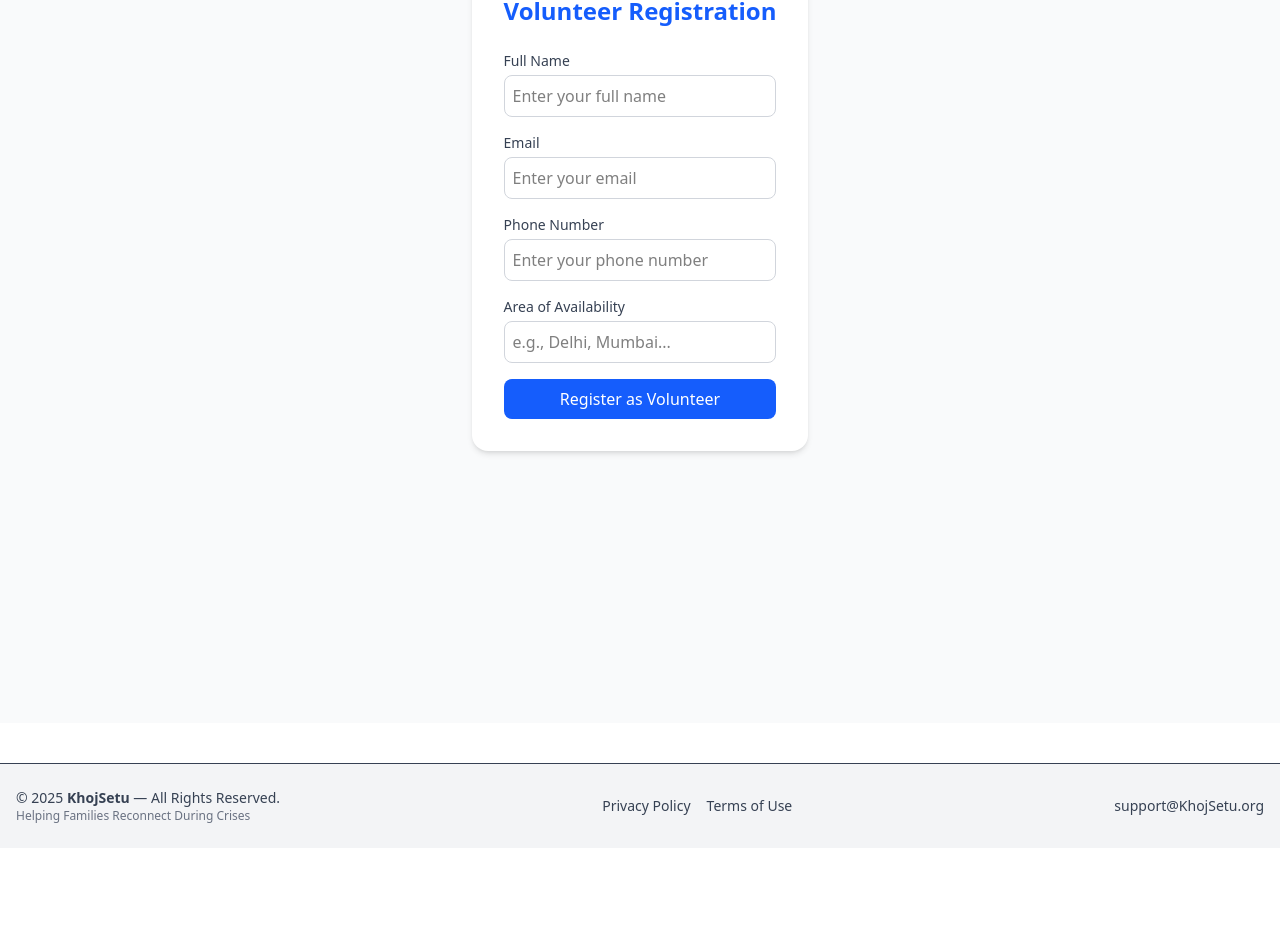
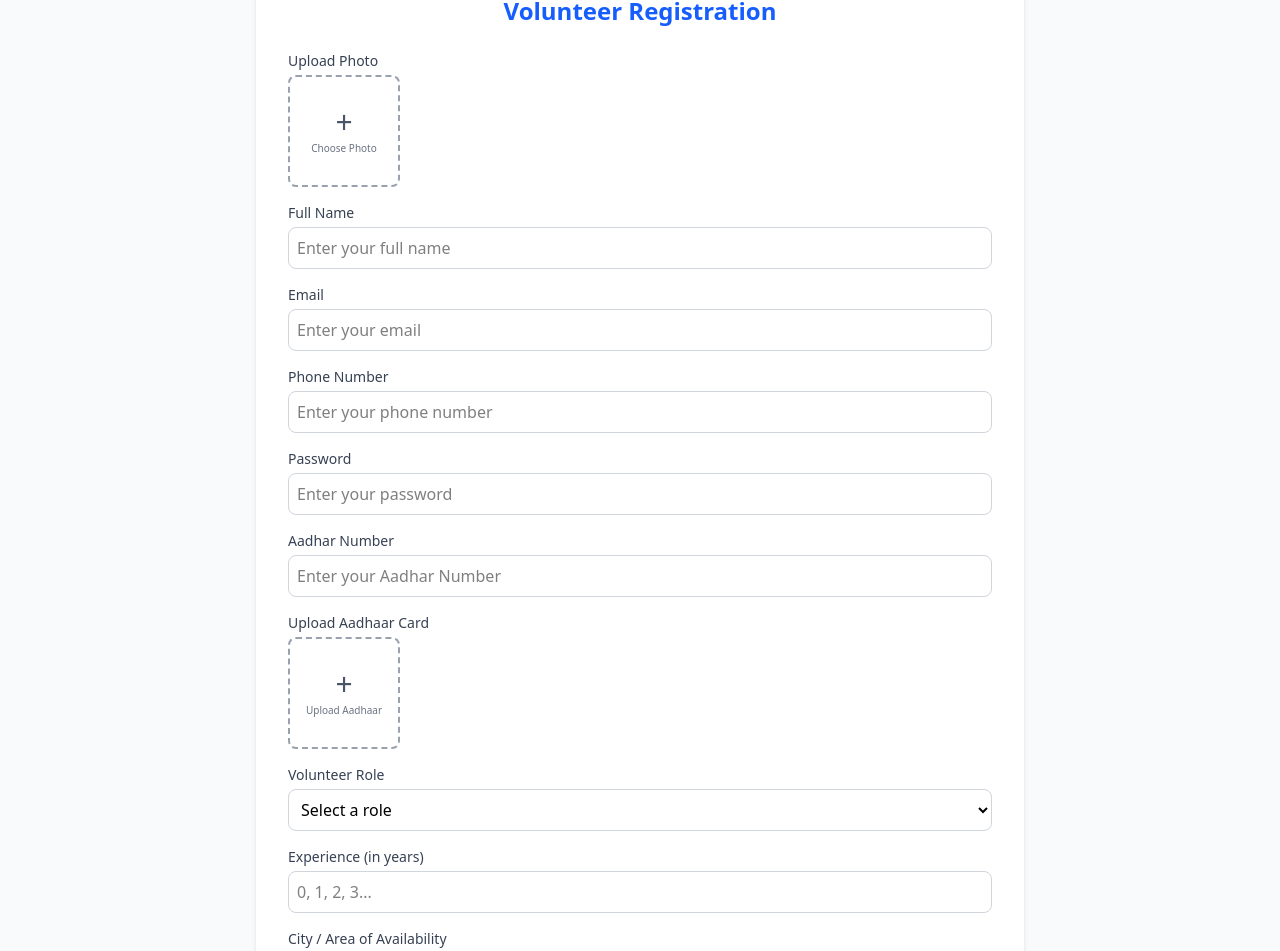
Before and after one commit to KB-Bhandari/missing_person_reunification-app, a React (Vite) app: page /volunteerRegister in a window 1280 px wide. Shown: the part 129-1080 px from the top of the page. Before the commit the page ends 977 px from the top, so only its background shows below. Built offline with nearby package versions, Linux system fonts and the light colour scheme.

Commit message:
Updated project with fixes

```diff
--- a/src/pages/family_Register.jsx
+++ b/src/pages/family_Register.jsx
@@ -3,7 +3,7 @@ import React from "react";
 const FamilyRegister = () => {
   return (
     <div className="min-h-screen flex flex-col bg-gray-50">
-      <div className="max-w-md mx-auto bg-white shadow-md rounded-2xl mt-10 p-8">
+      <div className="w-full max-w-3xl mx-auto bg-white shadow-md rounded-2xl mt-10 p-8">
         <h2 className="text-2xl font-bold text-center text-blue-600 mb-6">
           Family Registration
         </h2>
@@ -22,6 +22,30 @@ const FamilyRegister = () => {
 
           <div>
             <label className="block text-sm font-medium text-gray-700">
+              Password
+            </label>
+
+            <input
+              type="password"
+              className="mt-1 w-full border border-gray-300 rounded-lg p-2 focus:ring-2 focus:ring-blue-500 focus:outline-none"
+              placeholder="Enter your password"
+            />
+          </div>
+
+          <div>
+            <label className="block text-sm font-medium text-gray-700">
+              Confirm Password
+            </label>
+
+            <input
+              type="password"
+              className="mt-1 w-full border border-gray-300 rounded-lg p-2 focus:ring-2 focus:ring-blue-500 focus:outline-none"
+              placeholder="Re-enter your password"
+            />
+          </div>
+
+          <div>
+            <label className="block text-sm font-medium text-gray-700">
               Contact Person
             </label>
             <input
@@ -29,6 +53,27 @@ const FamilyRegister = () => {
               className="mt-1 w-full border border-gray-300 rounded-lg p-2 focus:ring-2 focus:ring-blue-500 focus:outline-none"
               placeholder="Enter contact person name"
             />
+          </div>
+
+          <div>
+            <label className="block text-sm font-medium text-gray-700">
+              Relation to Missing Person
+            </label>
+
+            <select
+              className="mt-1 w-full border border-gray-300 rounded-lg p-2 bg-white focus:ring-2 focus:ring-blue-500 focus:outline-none"
+              defaultValue=""
+            >
+              <option value="" disabled>
+                Select relation
+              </option>
+              <option value="father">Father</option>
+              <option value="mother">Mother</option>
+              <option value="brother">Brother</option>
+              <option value="sister">Sister</option>
+              <option value="guardian">Guardian</option>
+              <option value="other">Other</option>
+            </select>
           </div>
 
           <div>
--- a/src/pages/volunteerRegister.jsx
+++ b/src/pages/volunteerRegister.jsx
@@ -3,12 +3,38 @@ import React from "react";
 const VolunteerRegister = () => {
   return (
     <div className="min-h-screen flex flex-col bg-gray-50">
-      <div className="max-w-md mx-auto bg-white shadow-md rounded-2xl mt-10 p-8">
+      <div className="w-full max-w-3xl mx-auto bg-white shadow-md rounded-2xl mt-10 p-8">
         <h2 className="text-2xl font-bold text-center text-blue-600 mb-6">
           Volunteer Registration
         </h2>
 
+
         <form className="space-y-4">
+
+          <div>
+            <div className="flex flex-col">
+  <label className="text-sm font-medium text-gray-700 mb-1">
+    Upload Photo
+  </label>
+
+  <label
+    className="
+      w-28 h-28
+      border-2 border-dashed border-gray-400
+      rounded-lg
+      flex flex-col
+      items-center justify-center
+      cursor-pointer
+      hover:bg-gray-100 transition
+    "
+  >
+    <span className="text-3xl text-gray-600 leading-none">+</span>
+    <span className="text-[10px] text-gray-500 mt-1">Choose Photo</span>
+
+    <input type="file" accept="image/*" className="hidden" />
+  </label>
+</div>
+          </div>
           <div>
             <label className="block text-sm font-medium text-gray-700">
               Full Name
@@ -44,12 +70,97 @@ const VolunteerRegister = () => {
 
           <div>
             <label className="block text-sm font-medium text-gray-700">
-              Area of Availability
+              Password
+            </label>
+            <input
+              type="password"
+              className="mt-1 w-full border border-gray-300 rounded-lg p-2 focus:ring-2 focus:ring-blue-500 focus:outline-none"
+              placeholder="Enter your password"
+            />
+          </div>
+
+          <div>
+            <label className="block text-sm font-medium text-gray-700">
+              Aadhar Number
+            </label>
+            <input
+              type="number"
+              className="mt-1 w-full border border-gray-300 rounded-lg p-2 focus:ring-2 focus:ring-blue-500 focus:outline-none"
+              placeholder="Enter your Aadhar Number"
+            />
+          </div>
+
+          <div>
+            <div className="flex flex-col mt-4">
+  <label className="text-sm font-medium text-gray-700 mb-1">
+    Upload Aadhaar Card
+  </label>
+
+  <label
+    className="
+      w-28 h-28
+      border-2 border-dashed border-gray-400
+      rounded-lg
+      flex flex-col
+      items-center justify-center
+      cursor-pointer
+      hover:bg-gray-100 transition
+    "
+  >
+    <span className="text-3xl text-gray-600 leading-none">+</span>
+    <span className="text-[10px] text-gray-500 mt-1">Upload Aadhaar</span>
+
+    <input type="file" accept="image/*,application/pdf" className="hidden" />
+  </label>
+</div>
+
+          </div>
+
+          <div>
+            <label className="block text-sm font-medium text-gray-700">
+              Volunteer Role
+            </label>
+            <select
+              className="mt-1 w-full border border-gray-300 rounded-lg p-2 focus:ring-2 focus:ring-blue-500 focus:outline-none"
+            >
+              <option>Select a role</option>
+              <option>Field Volunteer</option>
+              <option>Online Investigator</option>
+              <option>Social Media Helper</option>
+              <option>NGO / Police Support</option>
+            </select>
+          </div>
+
+          <div>
+            <label className="block text-sm font-medium text-gray-700">
+              Experience (in years)
+            </label>
+            <input
+              type="number"
+              className="mt-1 w-full border border-gray-300 rounded-lg p-2 focus:ring-2 focus:ring-blue-500 focus:outline-none"
+              placeholder="0, 1, 2, 3..."
+            />
+          </div>
+
+          <div>
+            <label className="block text-sm font-medium text-gray-700">
+              City / Area of Availability
             </label>
             <input
               type="text"
               className="mt-1 w-full border border-gray-300 rounded-lg p-2 focus:ring-2 focus:ring-blue-500 focus:outline-none"
               placeholder="e.g., Delhi, Mumbai..."
+            />
+          </div>
+
+          <div>
+            <label className="block text-sm font-medium text-gray-700">
+              State
+            </label>
+            <input
+              type="text"
+              className="mt-1 w-full border border-gray-300 rounded-lg p-2 focus:ring-2 focus:ring-blue-500 focus:outline-none"
+              placeholder="e.g., Maharashtra, Delhi..."
             />
           </div>
 
```
